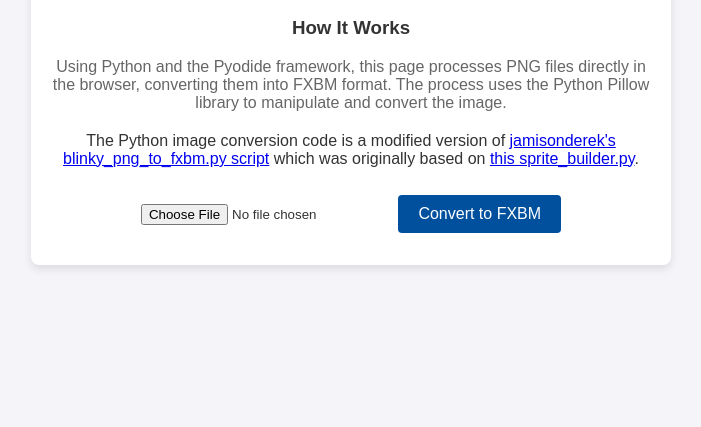
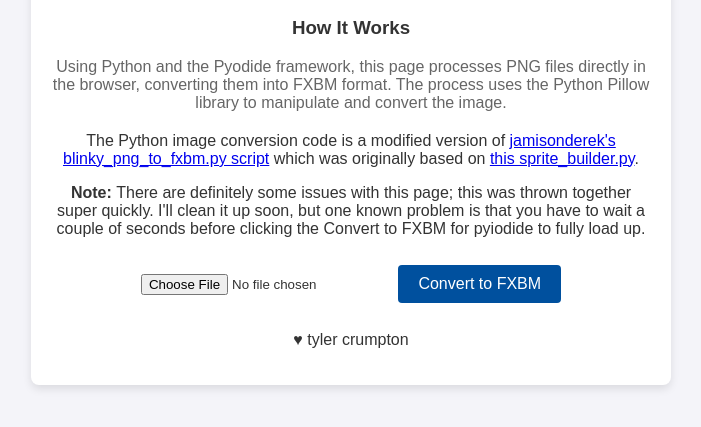
Before and after one commit to tylercrumpton/png-to-fxbm, a plain HTML site: page index.html in a window 1280 px wide. Shown: the part 167-594 px from the top of the page, without its empty margins (289-990 px from the left). Drawn offline with Linux system fonts and the light colour scheme; a script that the page names is missing.

Commit message:
add note about jank

```diff
--- a/index.html
+++ b/index.html
@@ -85,10 +85,17 @@
           >this sprite_builder.py</a
         >.
       </p>
+      <p>
+        <strong>Note: </strong>There are definitely some issues with this page;
+        this was thrown together super quickly. I'll clean it up soon, but one
+        known problem is that you have to wait a couple of seconds before
+        clicking the Convert to FXBM for pyiodide to fully load up.
+      </p>
 
       <input type="file" id="fileInput" accept="image/png" />
       <button onclick="convertImage()">Convert to FXBM</button>
       <a id="downloadLink" style="display: none">Download FXBM</a>
+      <p>♥ tyler crumpton</p>
     </div>
 
     <script>
```
